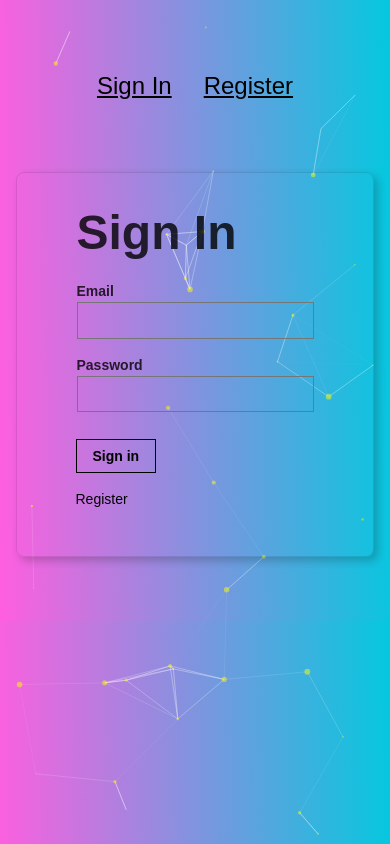
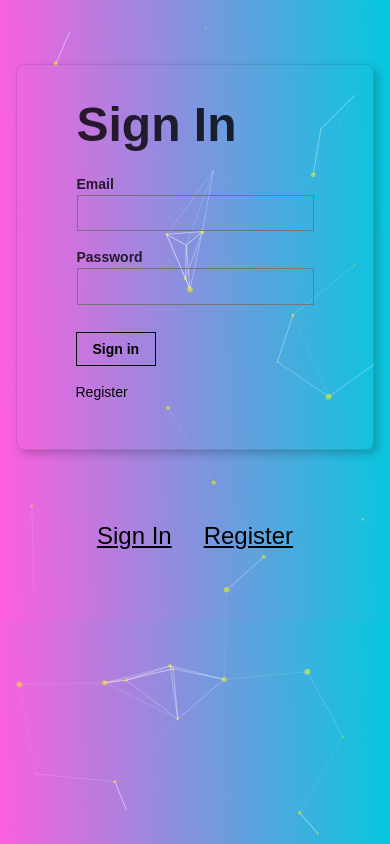
Before and after one commit to MohammadNomankhan/BigBrain, a React (Create React App) app: page / in a window 390 px wide. Built offline with nearby package versions, Linux system fonts and the light colour scheme.

Commit message:
media query for nav and article

```diff
--- a/src/App.css
+++ b/src/App.css
@@ -26,7 +26,7 @@ body {
 @media screen and (max-width: 799px) {
   .App {
     display: flex;
-    flex-direction: column;
+    flex-direction: column-reverse;
     justify-content: center;
     align-items: center;
     padding: 2rem 1rem;
--- a/src/App.js
+++ b/src/App.js
@@ -120,7 +120,7 @@ class App extends Component {
         <Navigation isSigned = {this.state.isSigned} onRouteChange = {this.onRouteChange} />
         {
           this.state.route === 'home'
-          ? <div>
+          ? <div className="App-sub">
               <Logo />
               <Rank name = {this.state.user.name} entries = {this.state.user.entries}/>
               <ImageLinkForm onInput = {this.onInputChange} onSubmit = {this.onSubmitChange}/>
```
